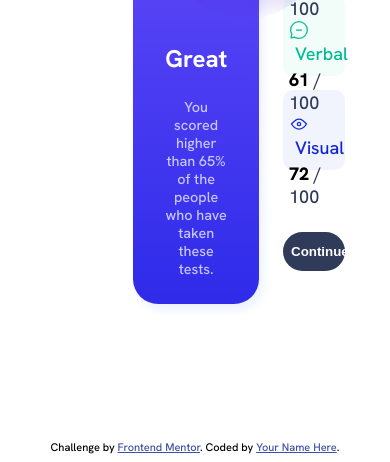
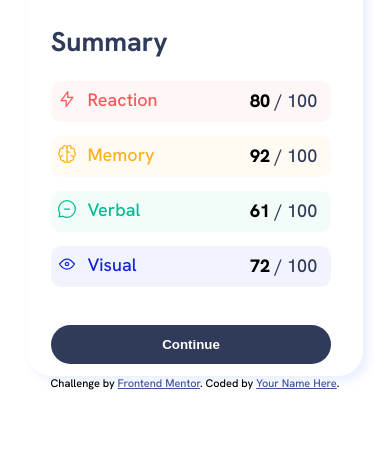
Before and after one commit to Mombabil/FRONT-END-MENTOR_results-summary-component, a plain HTML site: page index.html in a window 390 px wide. Shown: the part 412-874 px from the top of the page. After the commit the page ends 844 px from the top, so only its background shows below. Drawn offline with Linux system fonts and the light colour scheme.

Commit message:
ajout responsive mobile

```diff
--- a/css/style.scss
+++ b/css/style.scss
@@ -125,3 +125,32 @@
         }
     }
 }
+
+@media screen and (max-width: 1620px){
+    .layout{
+        .container{
+            width: 50%;
+        }
+    }
+}
+@media screen and (max-width: 1050px){
+    .layout{
+        .container{
+            width: 66%;
+        }
+    }
+}
+@media screen and (max-width: 800px){
+    .layout{
+        height: auto;
+        .container{
+            width: 90%;
+            margin: auto;
+            flex-direction: column;
+            .result, .summary{
+                width: auto;
+            }
+
+        }
+    }
+}
```
Also changed, not shown: css/style.css, 1 other file.
